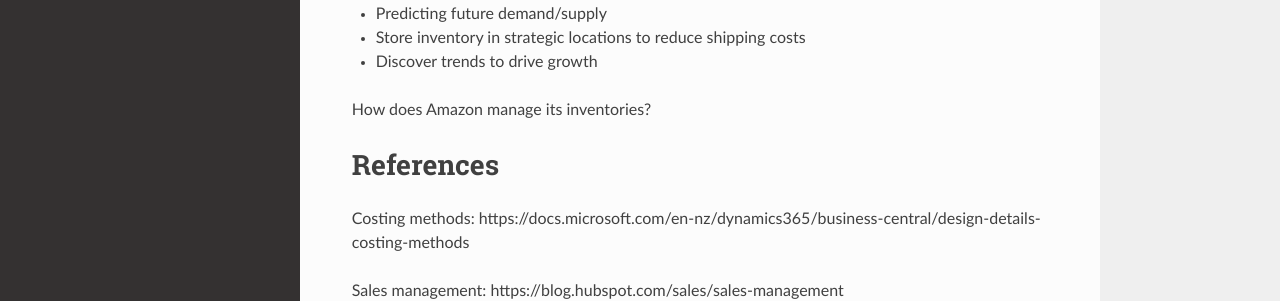
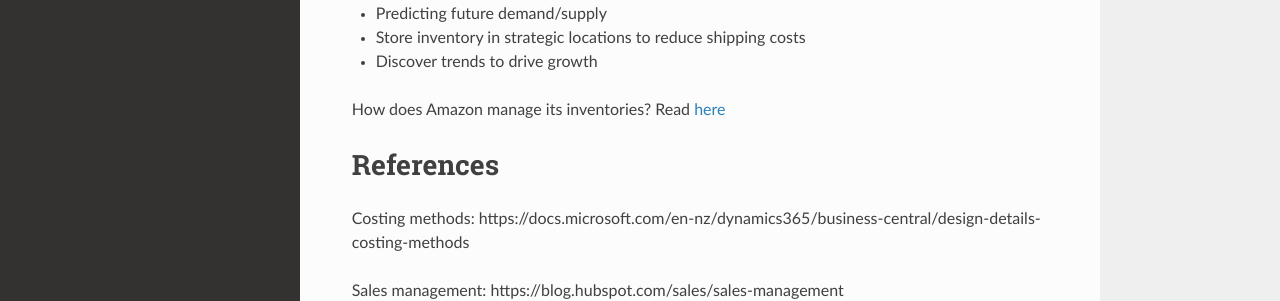
Before and after one commit to Shift-Software/Cyber, an MkDocs documentation site: the page built from docs/index.md, in a window 1280 px wide and 900 px high, scrolled down 2599 px. Shown: the part 444-745 px from the top of the window. Built offline with MkDocs 1.6.1, drawn with Linux system fonts in a browser that asks for light colours; nearby versions of some CDN libraries.

Commit message:
Update index.md

```diff
--- a/docs/index.md
+++ b/docs/index.md
@@ -78,7 +78,7 @@ There are different inventory management techniques
 - Store inventory in strategic locations to reduce shipping costs
 - Discover trends to drive growth
 
-How does Amazon manage its inventories?
+How does Amazon manage its inventories? Read [here](https://github.com/Shift-Software/Cyber/blob/main/docs/Amazon.md)
 
 # References
 
```
